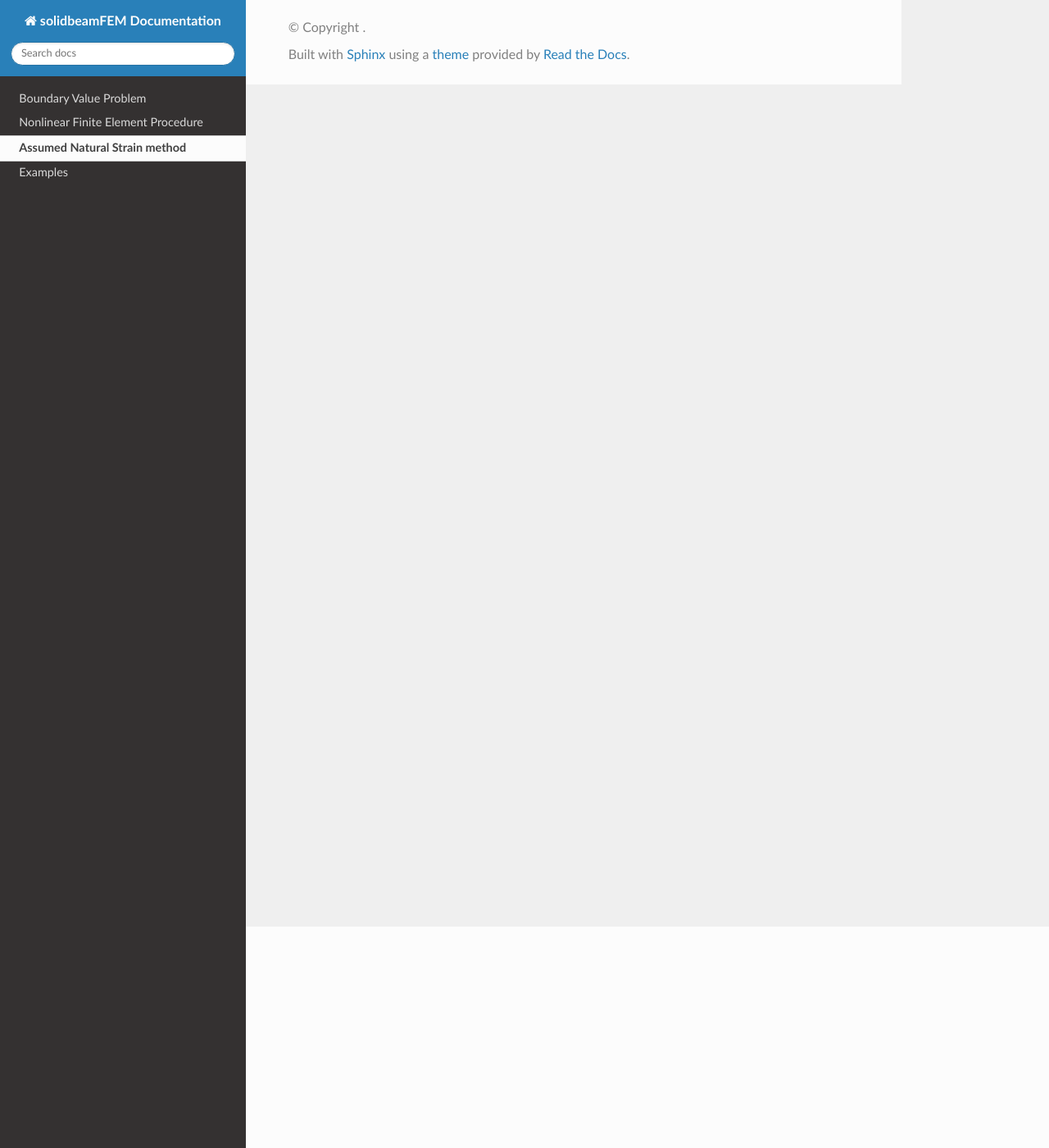
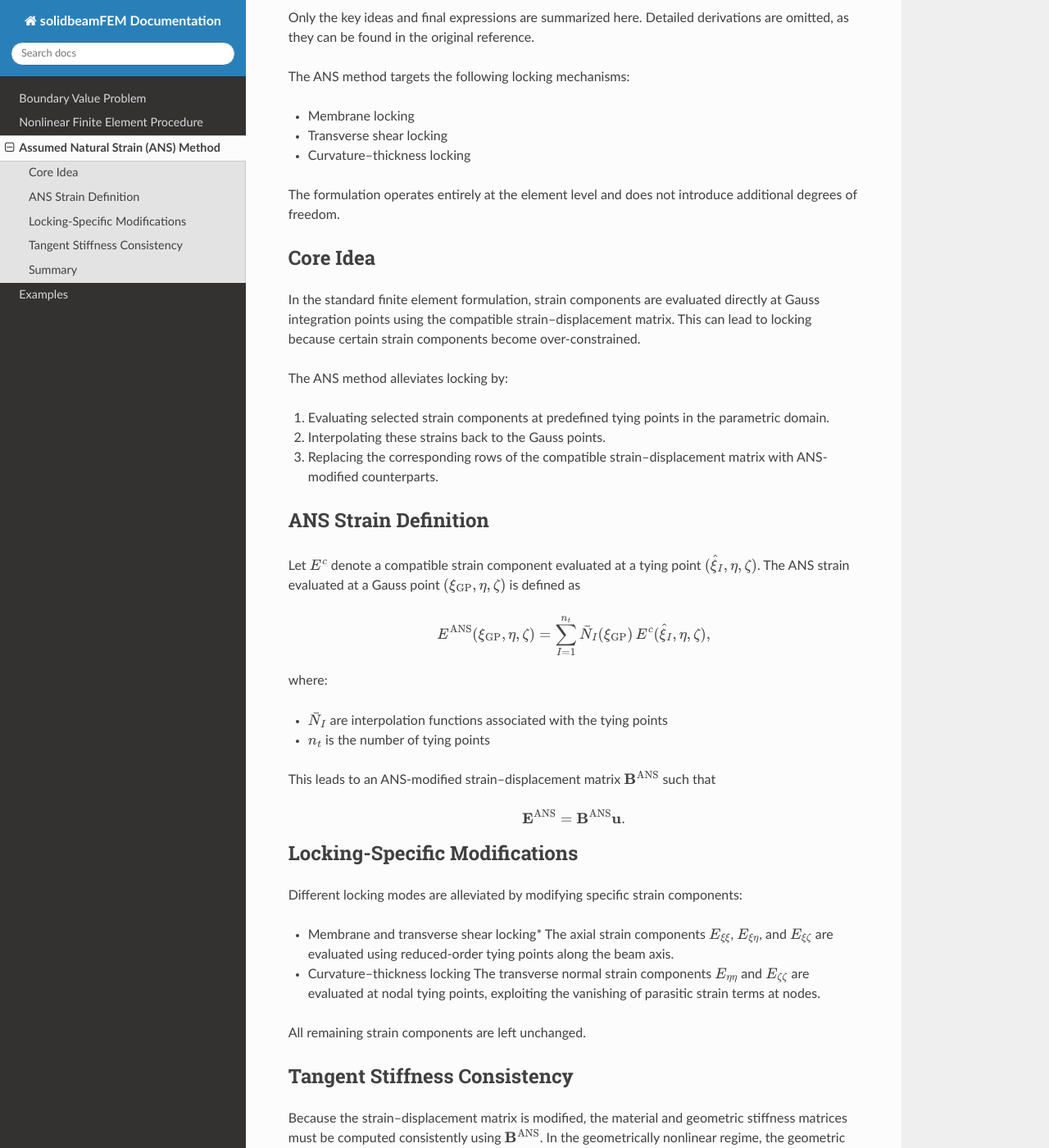
Before and after one commit to jaafaralaswad/solidbeamfem, a Sphinx documentation site: the page built from docs/source/ans.rst, in a window 1280 px wide and 1400 px high, scrolled down 270 px. Shown: the whole window at 82% size. Built offline with Sphinx 7.4.7 and the Read the Docs theme 3.1.0, drawn with Linux system fonts in a browser that asks for light colours; some of the changed text lies outside the part shown.

Commit message:
update docs

```diff
--- a/docs/source/ans.rst
+++ b/docs/source/ans.rst
@@ -1,4 +1,112 @@
-Assumed Natural Strain method
-=============================
+Assumed Natural Strain (ANS) Method
+==================================
 
-Describe ANS and how you apply it in your element here.
+The Assumed Natural Strain (ANS) method is employed to alleviate
+geometry-induced locking effects in solid-beam finite elements.
+The formulation follows the procedure proposed by Caseiro *et al.* (2014),
+originally developed for solid-shell elements, and is adapted here to beam
+problems. The method is further extended to the
+geometrically nonlinear regime.
+
+Only the key ideas and final expressions are summarized here. Detailed
+derivations are omitted, as they can be found in the original reference.
+
+The ANS method targets the following locking mechanisms:
+
+- Membrane locking
+- Transverse shear locking
+- Curvature–thickness locking
+
+The formulation operates entirely at the element level and does not introduce
+additional degrees of freedom.
+
+
+
+Core Idea
+---------
+
+In the standard finite element formulation, strain components are evaluated
+directly at Gauss integration points using the compatible strain–displacement
+matrix. This can lead to locking because certain strain components become
+over-constrained.
+
+The ANS method alleviates locking by:
+
+1. Evaluating selected strain components at predefined tying points
+   in the parametric domain.
+2. Interpolating these strains back to the Gauss points.
+3. Replacing the corresponding rows of the compatible
+   strain–displacement matrix with ANS-modified counterparts.
+
+
+
+ANS Strain Definition
+---------------------
+
+Let :math:`E^c` denote a compatible strain component evaluated at a tying point
+:math:`(\hat{\xi}_I,\eta,\zeta)`. The ANS strain evaluated at a Gauss point
+:math:`(\xi_{\mathrm{GP}},\eta,\zeta)` is defined as
+
+.. math::
+
+   E^{\mathrm{ANS}}(\xi_{\mathrm{GP}},\eta,\zeta)
+   =
+   \sum_{I=1}^{n_t}
+   \bar{N}_I(\xi_{\mathrm{GP}})
+   \, E^c(\hat{\xi}_I,\eta,\zeta),
+
+where:
+
+- :math:`\bar{N}_I` are interpolation functions associated with the tying points
+- :math:`n_t` is the number of tying points
+
+This leads to an ANS-modified strain–displacement matrix
+:math:`\mathbf{B}^{\mathrm{ANS}}` such that
+
+.. math::
+
+   \mathbf{E}^{\mathrm{ANS}} = \mathbf{B}^{\mathrm{ANS}} \mathbf{u}.
+
+
+
+Locking-Specific Modifications
+------------------------------
+
+Different locking modes are alleviated by modifying specific strain components:
+
+- Membrane and transverse shear locking*
+  The axial strain components
+  :math:`E_{\xi\xi}`, :math:`E_{\xi\eta}`, and :math:`E_{\xi\zeta}`
+  are evaluated using reduced-order tying points along the beam axis.
+
+- Curvature–thickness locking
+  The transverse normal strain components
+  :math:`E_{\eta\eta}` and :math:`E_{\zeta\zeta}`
+  are evaluated at nodal tying points, exploiting the vanishing of parasitic
+  strain terms at nodes.
+
+All remaining strain components are left unchanged.
+
+
+
+Tangent Stiffness Consistency
+-----------------------------
+
+Because the strain–displacement matrix is modified, the material and geometric
+stiffness matrices must be computed consistently using
+:math:`\mathbf{B}^{\mathrm{ANS}}`. In the geometrically nonlinear regime, the
+geometric stiffness contribution is reconstructed component-wise to preserve
+variational consistency.
+
+
+
+Summary
+-------
+
+The ANS method implemented in this work:
+
+- Alleviates membrane, shear, and curvature–thickness locking
+- Is applicable to geometrically nonlinear solid-beam formulations
+- Preserves the standard finite element structure
+- Requires only element-level modifications
+- Allows selective activation of individual locking alleviation modes
```
Also changed, not shown: docs/source/nfem.rst (line endings or trailing spaces), 1 other file.
